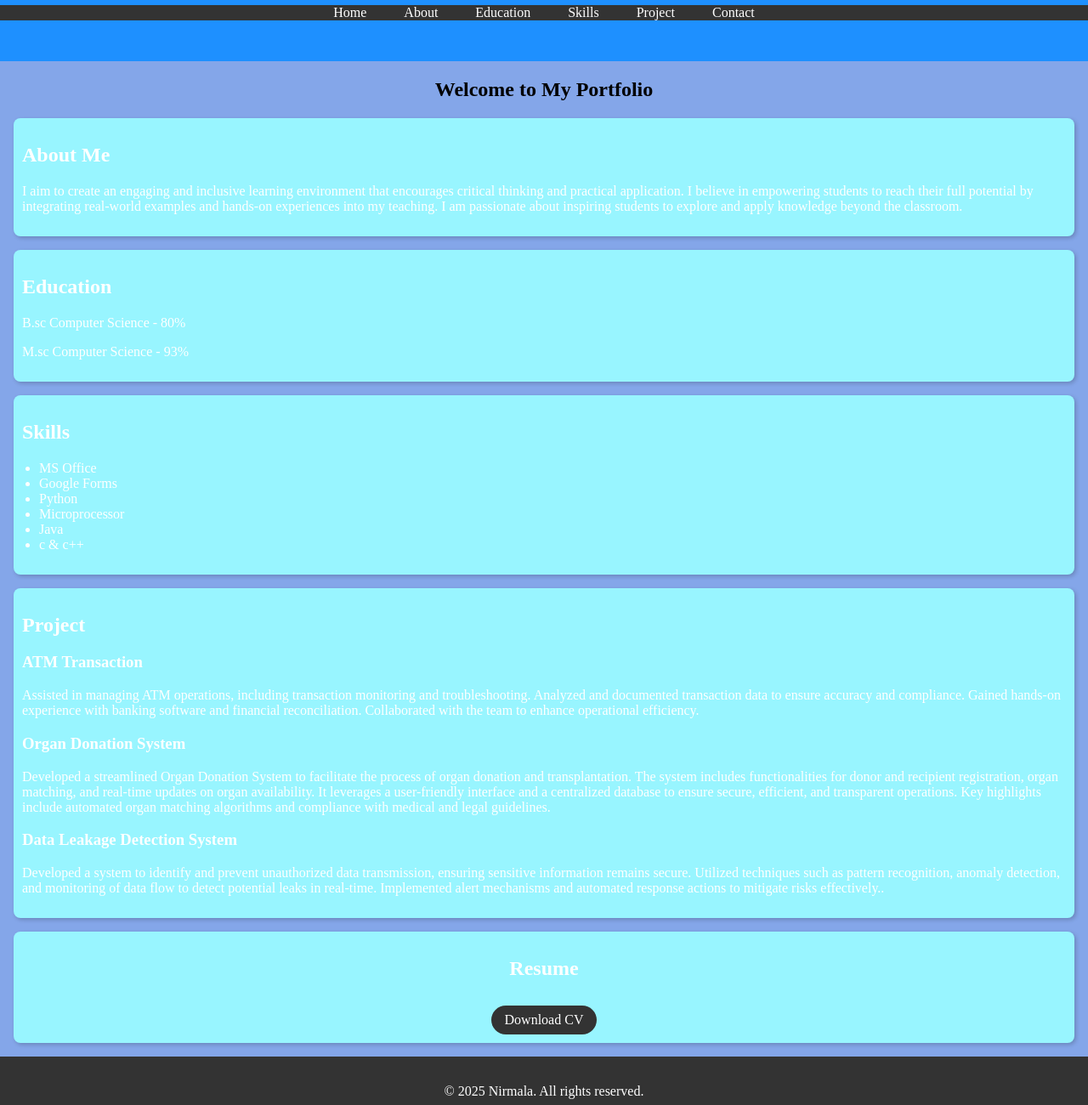
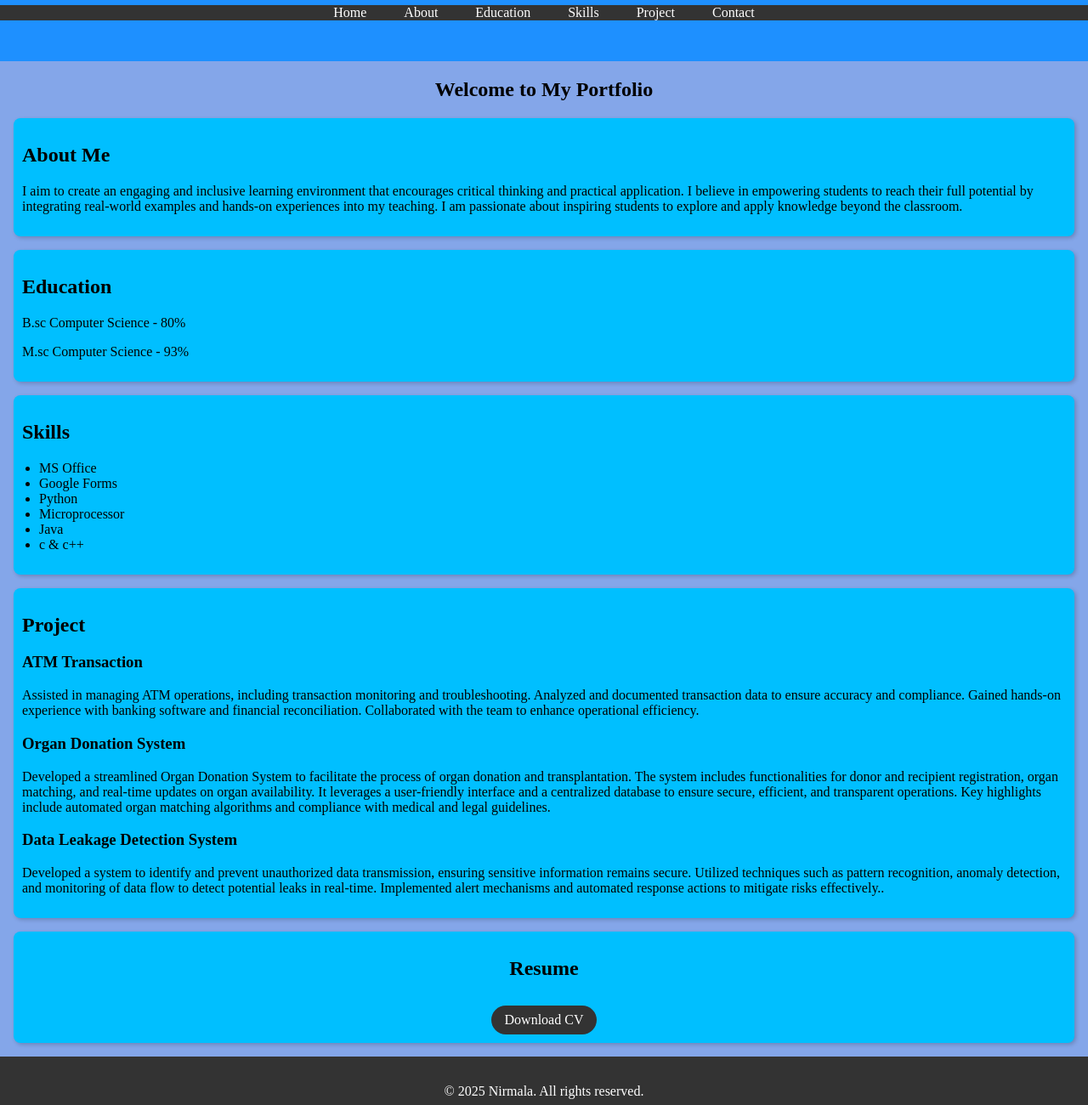
Before and after one commit to Nir-mala-20/NaanMudhalvan, a plain HTML site: page index.html in a window 1280 px wide. Shown: the part 220-1520 px from the top of the page at 85% size. Drawn offline with Linux system fonts and the light colour scheme.

Commit message:
index.html

```diff
--- a/index.html
+++ b/index.html
@@ -120,14 +120,14 @@
     </section>
     <section id="About">
         <div class="section-content"
-            style="flex: 1; padding: 10px; background-color: #98F5FF; color: white; text-align: left; border-radius: 8px; box-shadow: 2px 2px 5px rgba(0, 0, 0, 0.2);">
+            style="flex: 1; padding: 10px; background-color: #00BFFF; color: black; text-align: left; border-radius: 8px; box-shadow: 2px 2px 5px rgba(0, 0, 0, 0.2);">
             <h2>About Me</h2>
             <p>I aim to create an engaging and inclusive learning environment that encourages critical thinking and practical application. I believe in empowering students to reach their full potential by integrating real-world examples and hands-on experiences into my teaching. I am passionate about inspiring students to explore and apply knowledge beyond the classroom.</p>
         </div>
     </section>
 <section id="Education">
         <div class="section-content"
-            style="flex: 1; padding: 10px; background-color: #98F5FF; color: white; text-align: left; border-radius: 8px; box-shadow: 2px 2px 5px rgba(0, 0, 0, 0.2);">
+            style="flex: 1; padding: 10px; background-color: #00BFFF; color: black; text-align: left; border-radius: 8px; box-shadow: 2px 2px 5px rgba(0, 0, 0, 0.2);">
              <h2>Education </h2>
             <p>B.sc Computer Science - 80% </p>
             <p>M.sc Computer Science - 93% </p>
@@ -135,7 +135,7 @@
     </section>
     <section id="Skills">
         <div class="section-content"
-            style="flex: 1; padding: 10px; background-color: #98F5FF; color: white; text-align: left; border-radius: 8px; box-shadow: 2px 2px 5px rgba(0, 0, 0, 0.2);">
+            style="flex: 1; padding: 10px; background-color: #00BFFF; color: black; text-align: left; border-radius: 8px; box-shadow: 2px 2px 5px rgba(0, 0, 0, 0.2);">
             <h2>Skills </h2>
             <ul>
                 <li>MS Office</li>
@@ -149,7 +149,7 @@
     </section>
     <section id="Project">
         <div class="section-content"
-            style="flex: 1; padding: 10px; background-color: #98F5FF; color: white; text-align: left; border-radius: 8px; box-shadow: 2px 2px 5px rgba(0, 0, 0, 0.2);">
+            style="flex: 1; padding: 10px; background-color: #00BFFF; color: black; text-align: left; border-radius: 8px; box-shadow: 2px 2px 5px rgba(0, 0, 0, 0.2);">
             <h2>Project</h2>
             <div class="project-card">
                 <h3>ATM Transaction</h3>
@@ -171,7 +171,7 @@ Collaborated with the team to enhance operational efficiency.</p>
 
     <section id="Resume">
         <div class="section-content"
-            style="flex: 1; padding: 10px; background-color: #98F5FF; color: white; text-align: left; border-radius: 8px; box-shadow: 2px 2px 5px rgba(0, 0, 0, 0.2);">
+            style="flex: 1; padding: 10px; background-color: #00BFFF; color: black; text-align: left; border-radius: 8px; box-shadow: 2px 2px 5px rgba(0, 0, 0, 0.2);">
 
             <center>
             <h2>Resume</h2>
```
